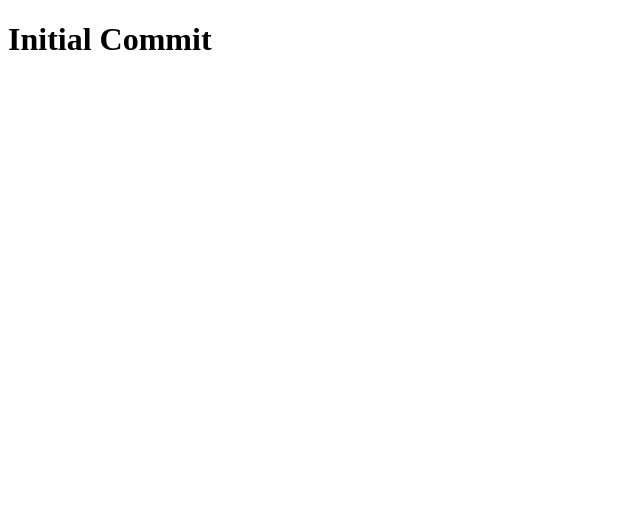
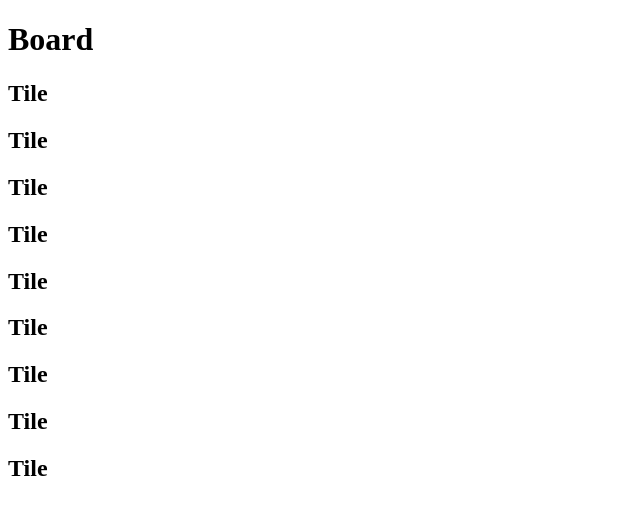
Before and after one commit to saintabomination/react-tic-tac-toe, a React (Create React App) app: page / in a window 1280 px wide. Shown: the top 514 px of the page, without its empty margins (0-640 px from the left). Built offline with nearby package versions, Linux system fonts and the light colour scheme.

Commit message:
Creating the Board and Tile components

```diff
--- a/src/App.tsx
+++ b/src/App.tsx
@@ -1,7 +1,9 @@
+import Board from './components/Board';
+
 const App = (): JSX.Element =>
   (
     <div>
-      <h1>Initial Commit</h1>
+      <Board />
     </div>
   );
 
--- /dev/null
+++ b/src/components/Board.tsx
@@ -0,0 +1,19 @@
+import Tile from './Tile';
+
+const Board = (): JSX.Element =>
+  (
+    <div>
+      <h1>Board</h1>
+      <Tile />
+      <Tile />
+      <Tile />
+      <Tile />
+      <Tile />
+      <Tile />
+      <Tile />
+      <Tile />
+      <Tile />
+    </div>
+  );
+
+export default Board;
--- /dev/null
+++ b/src/components/Tile.tsx
@@ -0,0 +1,6 @@
+const Tile = (): JSX.Element =>
+  (
+    <h2>Tile</h2>
+  );
+
+export default Tile;
```
